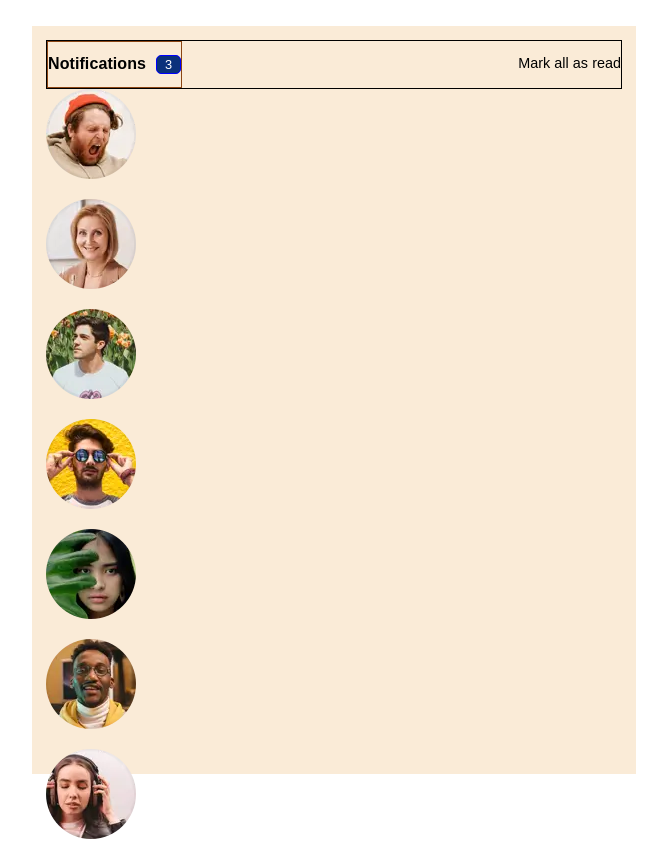
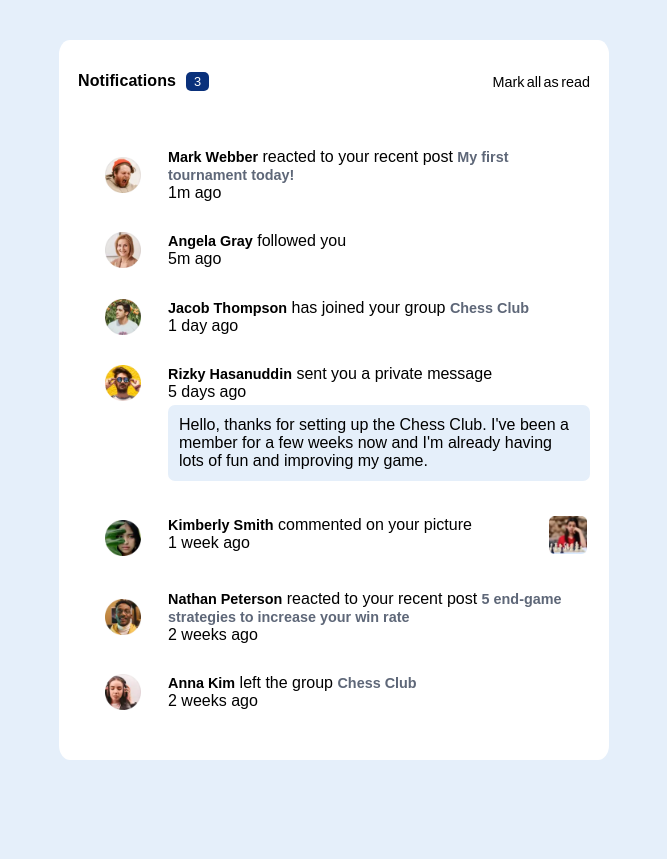
Before and after one commit to LucaSofronie/notification-page., a plain HTML site: page index.html in a window 1280 px wide. Shown: the whole page, without its empty margins (306-973 px from the left). After the commit the page ends 800 px from the top, so only its background shows below. Drawn offline with Linux system fonts and the light colour scheme; a web font is replaced by a local one.

Commit message:
notification message/icon + img

```diff
--- a/index.html
+++ b/index.html
@@ -13,16 +13,22 @@
           <p>Notifications</p>
           <p>3</p>
         </div>
-        <p>Mark all as read</p>
+        <p class="colorWhenHover">Mark all as read</p>
       </div>
+
       <div class="container">
         <div class="notification-elem">
           <div class="left-side">
             <img src="assets/images/avatar-mark-webber.webp" alt="markProfilePic">
           </div>
           <div class="right-side">
-            <p></p>
-            <p></p>
+            <div>
+              <span class="colorWhenHover strongText name">Mark Webber</span>
+              reacted to your recent post
+              <span class="colorWhenHover post-name strongText">My first tournament today!</span>
+              <div class="hidden notification-alert">🚨</div>
+            </div>
+            <p>1m ago</p>
           </div>
         </div>
         <div class="notification-elem">
@@ -30,8 +36,12 @@
             <img src="assets/images/avatar-angela-gray.webp" alt="angelaProfilePic">
           </div>
           <div class="right-side">
-            <p></p>
-            <p></p>
+            <div>
+              <span class="colorWhenHover strongText name">Angela Gray</span>
+              followed you
+              <div class="hidden notification-alert">🚨</div>
+            </div>
+            <p>5m ago</p>
           </div>
         </div>
         <div class="notification-elem">
@@ -39,17 +49,27 @@
             <img src="assets/images/avatar-jacob-thompson.webp" alt="jacobProfilePic">
           </div>
           <div class="right-side">
-            <p></p>
-            <p></p>
+            <div>
+              <span class="colorWhenHover strongText name">Jacob Thompson</span>
+              has joined your group
+              <span class="colorWhenHover post-name strongText">Chess Club</span>
+              <div class="hidden notification-alert">🚨</div>
+            </div>
+            <p>1 day ago</p>
           </div>
         </div>
         <div class="notification-elem">
-          <div class="left-side">
+          <div class="left-side with-message">
             <img src="assets/images/avatar-rizky-hasanuddin.webp" alt="rizkyProfilePic">
           </div>
           <div class="right-side">
-            <p></p>
-            <p></p>
+            <div>
+              <span class="colorWhenHover strongText name">Rizky Hasanuddin</span>
+              sent you a private message
+              <div class="hidden notification-alert">🚨</div>
+            </div>
+            <p>5 days ago</p>
+            <p class = "comment-in-notification">Hello, thanks for setting up the Chess Club. I've been a member for a few weeks now and I'm already having lots of fun and improving my game.</p>
           </div>
         </div>
         <div class="notification-elem">
@@ -57,8 +77,14 @@
             <img src="assets/images/avatar-kimberly-smith.webp" alt="kimberlyProfilePic">
           </div>
           <div class="right-side">
-            <p></p>
-            <p></p>
+            <div>
+              <span class="colorWhenHover strongText name">Kimberly Smith</span>
+              commented on your picture
+            </div>
+            <p>1 week ago</p>
+          </div>
+          <div class="end-side-withImage">
+            <img src="assets/images/image-chess.webp" alt="chessImg">
           </div>
         </div>
         <div class="notification-elem">
@@ -66,8 +92,13 @@
             <img src="assets/images/avatar-nathan-peterson.webp" alt="nathanProfilePic">
           </div>
           <div class="right-side">
-            <p></p>
-            <p></p>
+            <div>
+              <span class="colorWhenHover strongText name">Nathan Peterson</span>
+              reacted to your recent post
+              <span class="colorWhenHover post-name strongText">5 end-game strategies to increase your win rate</span>
+              <div class="hidden notification-alert">🚨</div>
+            </div>
+            <p>2 weeks ago</p>
           </div>
         </div>
         <div class="notification-elem">
@@ -75,8 +106,13 @@
             <img src="assets/images/avatar-anna-kim.webp" alt="annaProfilePic">
           </div>
           <div class="right-side">
-            <p></p>
-            <p></p>
+            <div>
+              <span class="colorWhenHover strongText name">Anna Kim</span>
+              left the group
+              <span class="colorWhenHover post-name strongText">Chess Club</span>
+              <div class="hidden notification-alert">🚨</div>
+            </div>
+            <p>2 weeks ago</p>
           </div>
         </div>
       </div>
--- a/style.css
+++ b/style.css
@@ -12,6 +12,10 @@
   --color-very-dark-blue: hsl(224, 21%, 14%);
 }
 
+*{
+  box-sizing: border-box;
+}
+
 html{
   font-family: 'Plus Jakarta Sans', sans-serif;
 }
@@ -21,19 +25,23 @@ body{
   padding: 0;
   margin: 0;
   height: 100vh;
+  background-color: var(--color-light-grayish-blue-1);
   display: flex;
   justify-content: center;
   align-items: center;
 }
 
+/* the element from the middle */
 main{
-  border: 1px solid antiquewhite;
-  background-color: antiquewhite;
-  width: 45%;
+  /* border: 1px solid antiquewhite; */
+  background-color: var(--color-white);
+  width: 43%;
   height: 90%;
   display: flex;
   flex-direction: column;
-  padding: 1%;
+  padding: 1.5%;
+  border-radius: 2%;
+  gap: 2%;
 }
 
 
@@ -45,18 +53,52 @@ main{
 
 
 
+
+
+/* common classes */
+.colorWhenHover:hover{
+  color: var(--color-blue);
+  cursor: pointer;
+}
+
+.strongText{
+  font-size: 0.9rem;
+  font-weight: 800;
+}
+
+.name{
+  margin: 0;
+  padding: 0;
+}
+
+.post-name{
+  color: var(--color-dark-grayish-blue);
+}
+
+.hidden{
+  display: none !important;
+}
+
+
+
+
+
+
+
+
 .top-bar{
-  border: 1px solid #000;
+  /* border: 1px solid #000; */
   display: flex;
   justify-content: space-between;
 }
 
 /* notifications text + the number of them */
 .top-bar div{
-  border: 1px solid saddlebrown;
+  /* border: 1px solid saddlebrown; */
   display: flex;
   justify-content: space-between;
   align-items: center;
+  justify-content: center;
   gap: 10px;
 }
 
@@ -65,25 +107,140 @@ main{
   font-size: 1rem;
   letter-spacing: 0.01ch;
   margin: 0;
+  margin-bottom: 1%;
   padding: 0;
 }
 
 /* the number of notifications unread */
 .top-bar div p:nth-of-type(2){
-  border: 1px solid blue;
+  /* border: 1px solid blue; */
   background-color: var(--color-blue);
   color: var(--color-white);
-  padding: 1px 8px;
+  padding: 2px 8px;
   border-radius: 5px;
   font-size: 0.8rem;
 }
 
 .top-bar > p{
   font-size: 0.9rem;
-  word-spacing: 0.01rem;
+  font-weight: 500;
+  word-spacing: -0.1rem;
 }
 
-.top-bar > p:hover{
-  color: var(--color-blue);
-  cursor: pointer;
+
+
+
+
+
+
+
+
+
+
+
+
+
+
+
+
+
+
+
+
+
+
+
+
+
+
+
+
+
+/* tot ce e sub .top-bar */
+.container{
+  /* background-color: blueviolet; */
+  flex: 1;
+  display: flex;
+  flex-direction: column;
+  /* gap: 10px; */
+  justify-content: space-evenly;
 }
+
+
+
+
+
+
+
+/* elementele de tip notificare */
+.container .notification-elem{
+  /* border: 1px solid gold; */
+  display: flex;
+}
+
+/* poza de profil a persoanei de la care e notificarea */
+.container .notification-elem .left-side{
+  /* border: 1px solid #000; */
+  padding: 0;
+  margin: 0;
+  display: flex;
+  justify-content: center;
+  align-items: center;
+  /* width: 20%; */
+}
+
+.notification-elem .with-message{
+  justify-self: flex-start;
+  align-self: flex-start;
+}
+
+.container .notification-elem .left-side img{
+  /* border: 1px solid #000; */
+  width: 40%;
+}
+
+
+
+
+
+
+
+
+/* informatii despre notificare */
+.container .notification-elem .right-side{
+  /* border: 1px solid #000; */
+  flex: 1;
+  /* background-color: bisque; */
+  display: flex;
+  flex-direction: column;
+}
+
+.container .notification-elem .right-side > *{
+  margin: 0;
+}
+
+/* semnul care indica ca este o notificare necitita */
+.container .notification-elem .right-side .notification-alert{
+  display: inline-block;
+}
+
+
+/* mesajul trimis de cineva printr-o notificare */
+.right-side .comment-in-notification{
+  padding: 2.6%;
+  margin: 1% 0 !important;
+  border-radius: 7px;
+  background-color: var(--color-light-grayish-blue-1);
+}
+
+.notification-elem .end-side-withImage{
+  /* border: 1px solid blue; */
+  height: 90%;
+  width: 8%;
+}
+
+.notification-elem .end-side-withImage img{
+  object-fit: cover;
+  max-width: 97%;
+  max-height: 97%;
+}
```
